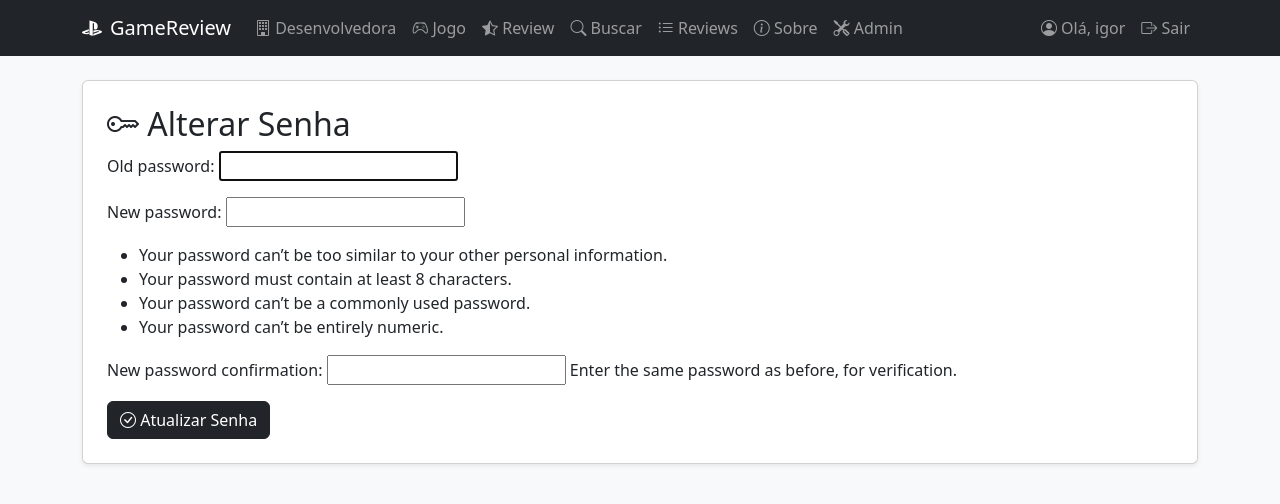
After one commit to henkrj/SuaPrimeiraPaginaFonseca, a Django app: page /alterar-senha/ in a window 1280 px wide. The commit adds this page. Shown: the top 504 px of the page. Run offline with Django 5.2, Linux system fonts and the light colour scheme; a user stored in the database is signed in.

Commit message:
final commit

```diff
--- a/GameApp/templates/GameApp/profile.html
+++ b/GameApp/templates/GameApp/profile.html
@@ -42,5 +42,11 @@
             <i class="bi bi-send-fill"></i> Enviadas
         </a>
     </div>
+
+    <div class="text-end mt-3">
+        <a href="{% url 'password_change' %}" class="btn btn-outline-dark">
+            <i class="bi bi-key"></i> Alterar Senha
+        </a>
+    </div>
 </div>
 {% endblock %}
--- a/GameApp/templates/base.html
+++ b/GameApp/templates/base.html
@@ -58,6 +58,13 @@
                         </a>
                     </li>
 
+                    {% if user.is_authenticated and user.is_superuser %}
+                    <li class="nav-item">
+                        <a class="nav-link" href="/admin/">
+                            <i class="bi bi-tools"></i> Admin
+                        </a>
+                    </li>
+                    {% endif %}
                 </ul>
 
                 <ul class="navbar-nav ms-auto">
--- /dev/null
+++ b/GameApp/templates/registration/password_change_form.html
@@ -0,0 +1,18 @@
+{% extends "base.html" %}
+{% load form_filters %}
+
+{% block title %}Alterar Senha{% endblock %}
+
+{% block content %}
+<div class="card shadow-sm p-4">
+    <h2><i class="bi bi-key"></i> Alterar Senha</h2>
+    <form method="post">
+        {% csrf_token %}
+        {{ form.as_p }}
+
+        <button type="submit" class="btn btn-dark">
+            <i class="bi bi-check-circle"></i> Atualizar Senha
+        </button>
+    </form>
+</div>
+{% endblock %}
--- a/GameApp/urls.py
+++ b/GameApp/urls.py
@@ -1,4 +1,6 @@
 from django.urls import path
+from django.urls import reverse_lazy
+from django.contrib.auth import views as auth_views
 from .views import (
     AdicionarJogoView,
     AdicionarDesenvolvedoraView,
@@ -16,6 +18,7 @@ from .views import (
     CaixaEntradaView,EnviarMensagemView,
     MensagemDetailView,ResponderMensagemView,
     CaixaSaidaView,MensagemEnviadaDetailView,
+
 )
 
 urlpatterns = [
@@ -40,6 +43,14 @@ urlpatterns = [
     path('mensagens/responder/<int:pk>/', ResponderMensagemView.as_view(), name='responder_mensagem'),
     path('mensagens/enviadas/', CaixaSaidaView.as_view(), name='caixa_saida'),
     path('mensagens/enviadas/<int:pk>/', MensagemEnviadaDetailView.as_view(), name='mensagem_enviada_detail'),
+      path('alterar-senha/', auth_views.PasswordChangeView.as_view(
+        template_name='registration/password_change_form.html',
+        success_url=reverse_lazy('password_change_done')
+    ), name='password_change'),
+
+    path('senha-alterada/', auth_views.PasswordChangeDoneView.as_view(
+        template_name='registration/password_change_done.html'
+    ), name='password_change_done'),
 
 
 ]
```
Also changed, not shown: GameApp/templates/registration/password_change_done.html (added, +13 -0 lines), db.sqlite3.
